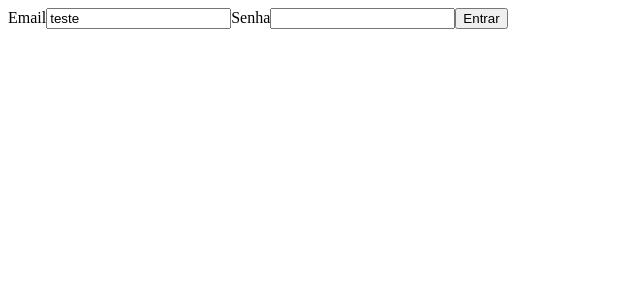
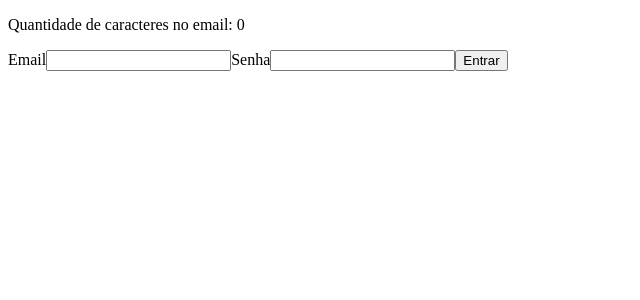
Before and after one commit to andreycmartins/aulas, a React (Create React App) app: page /login in a window 1280 px wide. Shown: the top 300 px of the page, without its empty margins (0-640 px from the left). Built offline with nearby package versions, Linux system fonts and the light colour scheme.

Commit message:
melhorias

```diff
--- a/src/app/pages/dashboard/Dashboard.tsx
+++ b/src/app/pages/dashboard/Dashboard.tsx
@@ -1,6 +1,4 @@
-
 export const Dashboard = () => {
-
   return (
     <div>
       <p>Dashboard</p>
--- a/src/app/pages/login/Login.tsx
+++ b/src/app/pages/login/Login.tsx
@@ -1,22 +1,33 @@
-import { useState } from "react"
+import { useEffect, useState } from "react"
 
 export const Login = () => {
+  const [email, setEmail] = useState("")
+  const [password, setPassword] = useState("")
 
-  const [email, setEmail] = useState('teste')
-  const [password, setPassword] = useState('')
+  const emailLenght = email.length
 
-  const handleLogin = () => {console.log(email, password)}
+  useEffect(() => {
+    console.log(email)
+  }, [email])
+  useEffect(() => {
+    console.log(password)
+  }, [password])
+
+  const handleLogin = () => {
+    console.log(email, password)
+  }
 
   return (
     <div>
       <form>
+        <p>Quantidade de caracteres no email: {email.length}</p>
         <label>
           <span>Email</span>
-          <input value={email} onChange={e => setEmail(e.target.value)} />
+          <input value={email} onChange={(e) => setEmail(e.target.value)} />
         </label>
         <label>
           <span>Senha</span>
-          <input type="password" onChange={e => setPassword(e.target.value)} />
+          <input type="password" onChange={(e) => setPassword(e.target.value)} />
         </label>
         <button type="button" onClick={handleLogin}>
           Entrar
--- a/src/index.tsx
+++ b/src/index.tsx
@@ -5,9 +5,7 @@ import reportWebVitals from "./reportWebVitals"
 
 const root = ReactDOM.createRoot(document.getElementById("root") as HTMLElement)
 root.render(
-  <React.StrictMode>
     <App />
-  </React.StrictMode>
 )
 
 reportWebVitals()
```
